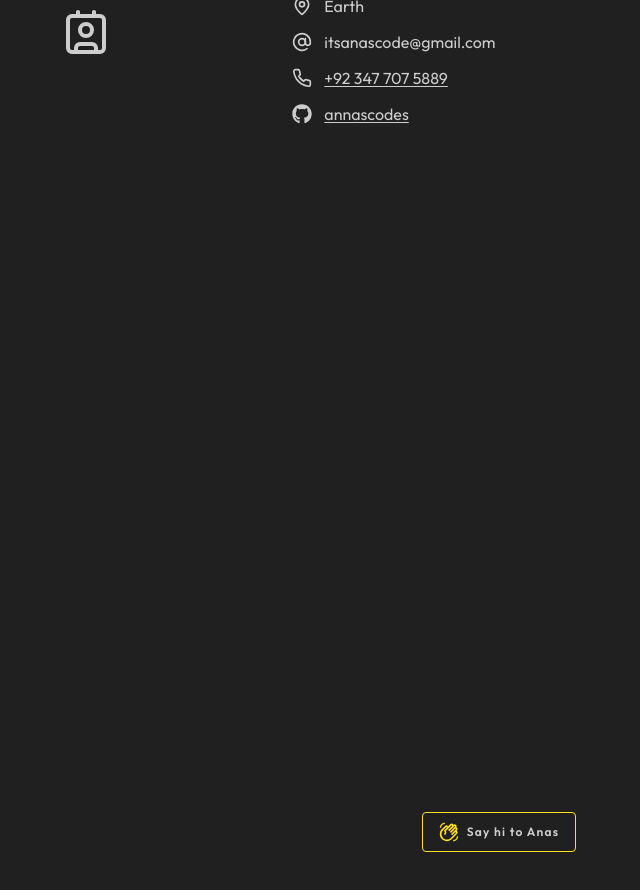
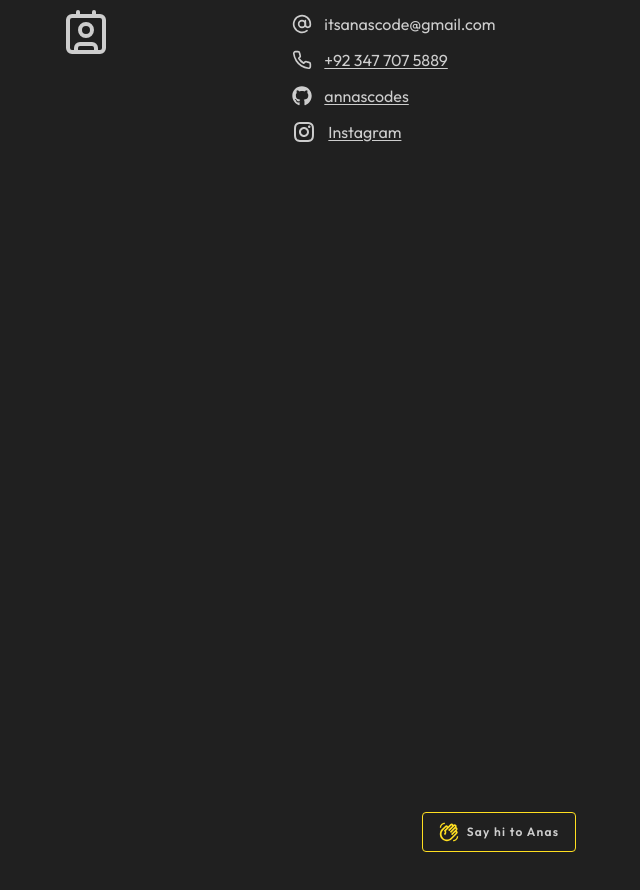
Before and after one commit to annascodes/portfolio, a Next.js app: page / in a window 1280 px wide. Shown: the part 3440-4330 px from the top of the page, without its empty margins (141-781 px from the left). Built offline with nearby package versions, Linux system fonts and the light colour scheme.

Commit message:
added insta handle to contacts

```diff
--- a/component/BasicIcons.tsx
+++ b/component/BasicIcons.tsx
@@ -20,6 +20,7 @@ import { LuPhone } from "react-icons/lu";
 import { LuAtSign } from "react-icons/lu";
 import { MdOutlineWavingHand } from "react-icons/md";
 import { MdErrorOutline } from "react-icons/md";
+import { RiInstagramLine } from "react-icons/ri";
 
 
 
@@ -46,6 +47,7 @@ import { MdErrorOutline } from "react-icons/md";
     email:LuAtSign,
     hand: MdOutlineWavingHand,
     exclamation: MdErrorOutline,
+    insta: RiInstagramLine,
 
 
 
--- a/component/Contact.tsx
+++ b/component/Contact.tsx
@@ -59,6 +59,11 @@ const Contact = () => {
                             <BasicIcons label={'github'} />
                             <Link href={'https://github.com/annascodes'} target='_blank' className='underline underline-offset-2 hover:text-blue-300 duration-300' >annascodes</Link>
                         </div>
+                        <div className='flex items-center gap-3'>
+                            <BasicIcons label={'insta'} className='text-2xl' />
+                            <Link href={' https://www.instagram.com/anas_mongol/'} target='_blank' className='underline underline-offset-2 hover:text-blue-300 duration-300' >Instagram</Link>
+                        </div>
+                        {/* https://www.instagram.com/anas_mongol/ */}
 
                     </div>
 
```
